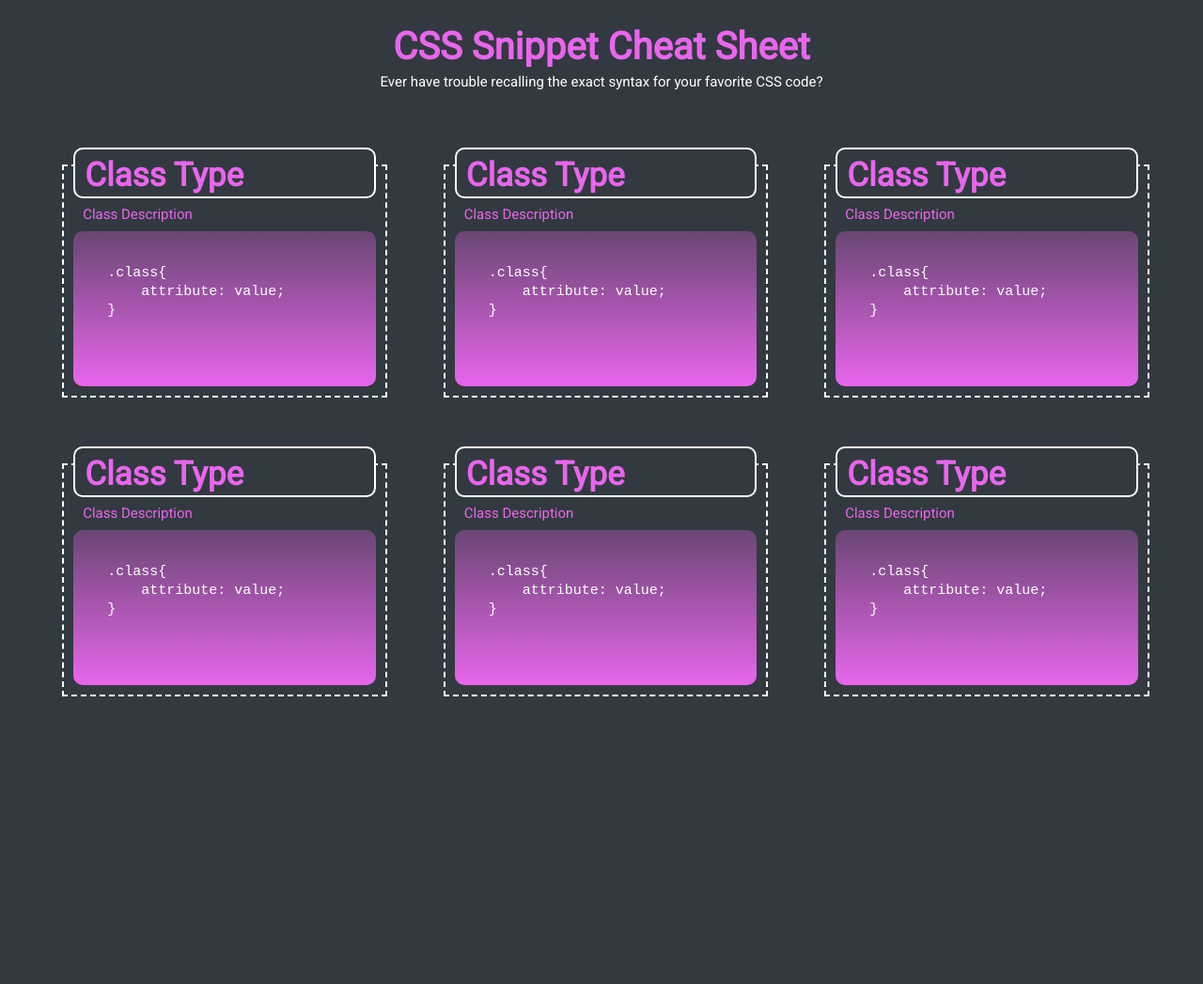
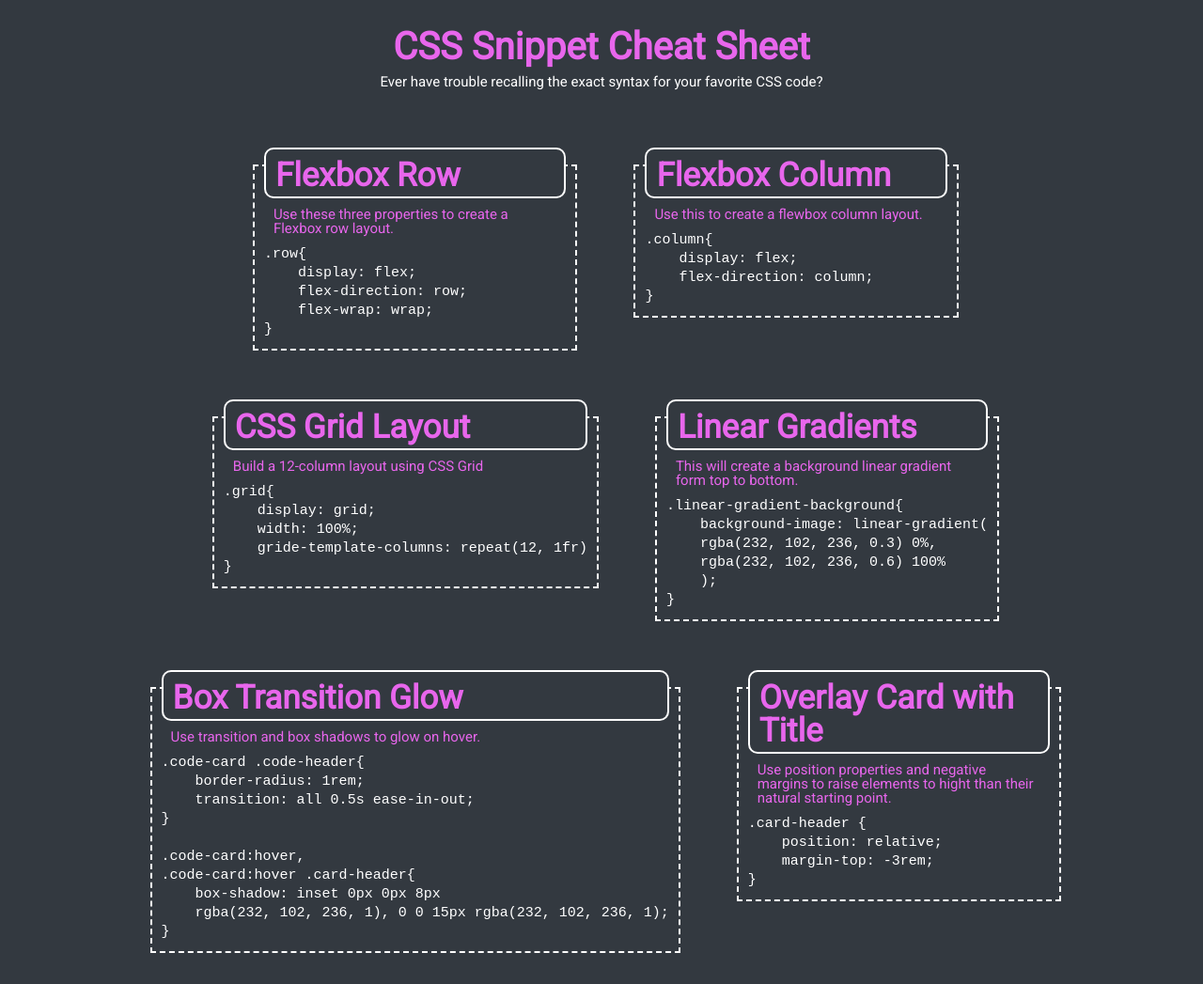
Before and after one commit to TechnoPrep/nwe-du-hw-adv-css, a plain HTML site: page index.html in a window 1280 px wide. Shown: the whole page at 94% size. Before the commit the page ends 800 px from the top, so only its background shows below. Drawn offline with Linux system fonts and the light colour scheme.

Commit message:
Adjustments: Indenting for code text, and pre/code tags. Consolidated <pre> background class and code class together, moved from <code> to <pre> to resolve background issues.

```diff
--- a/index.html
+++ b/index.html
@@ -9,7 +9,7 @@
     <!-- Fonts -->
     <link rel="preconnect" href="https://fonts.googleapis.com">
     <link rel="preconnect" href="https://fonts.gstatic.com" crossorigin>
-    <link href="https://fonts.googleapis.com/css2?family=Roboto:ital,wght@0,400;1,300&display=swap" rel="stylesheet">    <!-- Style Sheets -->
+    <link href="https://fonts.googleapis.com/css2?family=Roboto:ital,wght@0,400;1,300&display=swap" rel="stylesheet">
 
     <!-- Style Sheets -->
     <link rel="stylesheet" href="assets/css/reset.css">
@@ -30,115 +30,102 @@
         <section class="row justify-center">
             <div class="column">
                 <figure class="code-card">
-                    <h2 class="card-header">Class Type</h2>
+                    <h2 class="card-header">Flexbox Row</h2>
                     <div class="code-header">
                         <p>
-                            Class Description
+                            Use these three properties to create a Flexbox row layout.
                         </p>
                     </div>
-                    <pre class="linear-gradient-background">
-                        <code class="code">
-    .class{
-        attribute: value;
-    }
-
-                        </code>
-                    </pre>
+                    <pre class="code"><code>.row{
+    display: flex;
+    flex-direction: row;
+    flex-wrap: wrap;
+}
+</code></pre>
                 </figure>
             </div>
 
             <div class="column">
                 <figure class="code-card">
-                    <h2 class="card-header">Class Type</h2>
+                    <h2 class="card-header">Flexbox Column</h2>
                     <div class="code-header">
                         <p>
-                            Class Description
+                            Use this to create a flewbox column layout.
                         </p>
                     </div>
-                    <pre class="linear-gradient-background">
-                        <code class="code">
-    .class{
-        attribute: value;
-    }
-
-                        </code>
-                    </pre>
+                    <pre class="code"><code>.column{
+    display: flex;
+    flex-direction: column;
+}</code></pre>
                 </figure>
             </div>
 
             <div class="column">
                 <figure class="code-card">
-                    <h2 class="card-header">Class Type</h2>
+                    <h2 class="card-header">CSS Grid Layout</h2>
                     <div class="code-header">
                         <p>
-                            Class Description
+                            Build a 12-column layout using CSS Grid
                         </p>
                     </div>
-                    <pre class="linear-gradient-background">
-                        <code class="code">
-    .class{
-        attribute: value;
-    }
-
-                        </code>
-                    </pre>
+                    <pre class="code"><code>.grid{
+    display: grid;
+    width: 100%;
+    gride-template-columns: repeat(12, 1fr)
+}</code></pre>
                 </figure>
             </div>
 
             <div class="column">
                 <figure class="code-card">
-                    <h2 class="card-header">Class Type</h2>
+                    <h2 class="card-header">Linear Gradients</h2>
                     <div class="code-header">
                         <p>
-                            Class Description
+                            This will create a background linear gradient form top to bottom.
                         </p>
                     </div>
-                    <pre class="linear-gradient-background">
-                        <code class="code">
-    .class{
-        attribute: value;
-    }
-
-                        </code>
-                    </pre>
+                    <pre class="code"><code>.linear-gradient-background{
+    background-image: linear-gradient(
+    rgba(232, 102, 236, 0.3) 0%,
+    rgba(232, 102, 236, 0.6) 100%
+    );
+}</code></pre>
                 </figure>
             </div>
 
             <div class="column">
                 <figure class="code-card">
-                    <h2 class="card-header">Class Type</h2>
+                    <h2 class="card-header">Box Transition Glow</h2>
                     <div class="code-header">
                         <p>
-                            Class Description
+                            Use transition and box shadows to glow on hover.
                         </p>
                     </div>
-                    <pre class="linear-gradient-background">
-                        <code class="code">
-    .class{
-        attribute: value;
-    }
+                    <pre class="code"><code>.code-card .code-header{
+    border-radius: 1rem;
+    transition: all 0.5s ease-in-out;
+}
 
-                        </code>
-                    </pre>
+.code-card:hover,
+.code-card:hover .card-header{
+    box-shadow: inset 0px 0px 8px
+    rgba(232, 102, 236, 1), 0 0 15px rgba(232, 102, 236, 1);
+}</code></pre>
                 </figure>
             </div>
 
             <div class="column">
                 <figure class="code-card">
-                    <h2 class="card-header">Class Type</h2>
+                    <h2 class="card-header">Overlay Card with Title</h2>
                     <div class="code-header">
                         <p>
-                            Class Description
+                            Use position properties and negative margins to raise elements to hight than their natural starting point.
                         </p>
                     </div>
-                    <pre class="linear-gradient-background">
-                        <code class="code">
-    .class{
-        attribute: value;
-    }
-
-                        </code>
-                    </pre>
+                    <pre class="code"><code>.card-header {
+    position: relative;
+    margin-top: -3rem;
+}</code></pre>
                 </figure>
             </div>
         </section>
```
